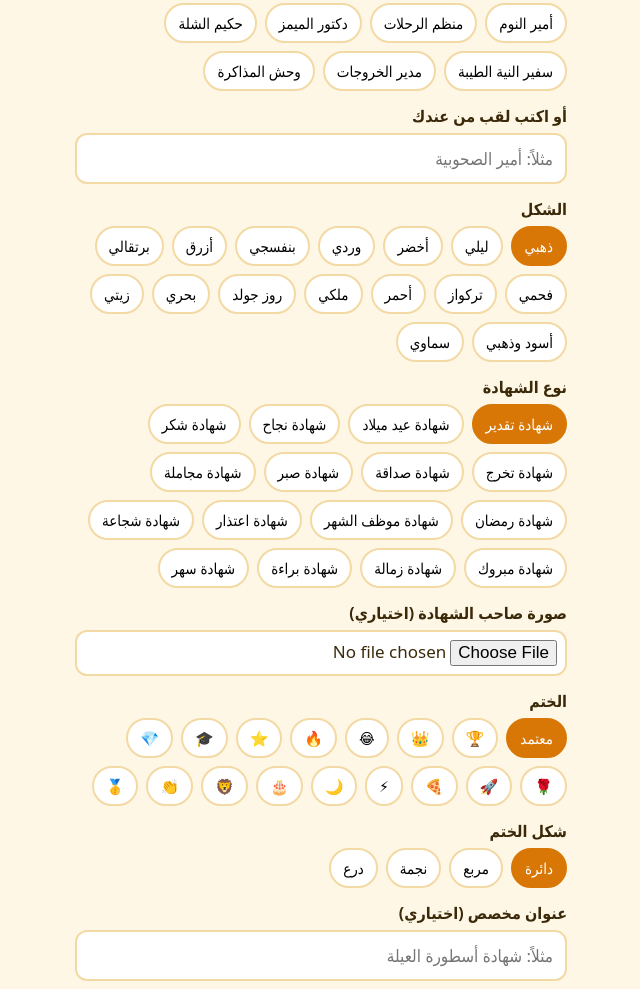
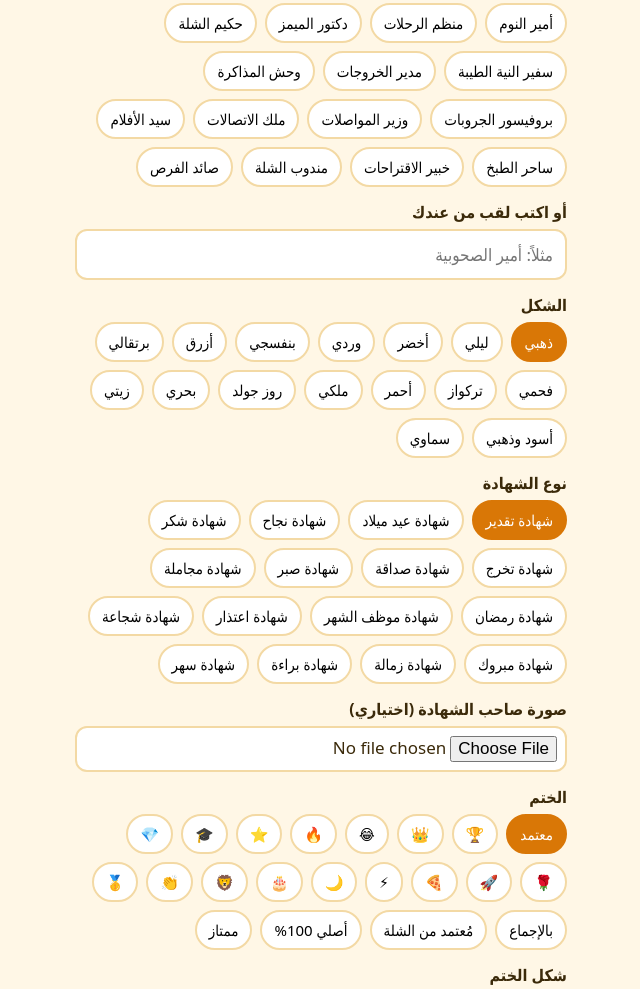
Before and after one commit to mohamedelsayed16399-bit/shahada, a plain HTML site: page index.html in a window 1280 px wide. Shown: the part 849-1838 px from the top of the page, without its empty margins (319-959 px from the left). Drawn offline with Linux system fonts and the light colour scheme.

Commit message:
Update index.html

```diff
--- a/index.html
+++ b/index.html
@@ -135,7 +135,15 @@ var T=[
 ["حكيم الشلة","كل مشكلة عنده حل، إلا مشكلته هو"],
 ["سفير النية الطيبة","بيقول «هاجي» ومعاه ١٠٪ نية"],
 ["مدير الخروجات","كل خروجة لازم تعدي عليه الأول"],
-["وحش المذاكرة","بيذاكر في آخر ليلة وبيطلع الأول"]
+["وحش المذاكرة","بيذاكر في آخر ليلة وبيطلع الأول"],
+["بروفيسور الجروبات","بيعرف مين شاف الرسالة ومين عمل نفسه ما شافهاش"],
+["وزير المواصلات","عارف كل طريق وكل زحمة، وبرضه بيتأخر"],
+["ملك الاتصالات","بيرن ثانية واحدة وبيقفل، وعايزك تتصل"],
+["سيد الأفلام","شاف كل فيلم، وكل مرة بيحرق الأحداث"],
+["ساحر الطبخ","بيعمل أكلة من لا شيء، وبعدها المطبخ يتقلب"],
+["خبير الاقتراحات","كل خروجة عنده اقتراح، ومحدش بيوافق"],
+["مندوب الشلة","هو اللي بيكلم الكل ويرتب كل حاجة"],
+["صائد الفرص","أول واحد يعرف أي عرض وأي خصم"]
 ];
 var TH=[
 {n:"ذهبي",bg1:"#fff7e6",bg2:"#fde8b3",bd:"#b45309",h:"#92400e",sub:"#a16207",txt:"#3b2a0a",acc:"#d97706",ti:"#b45309"},
@@ -160,7 +168,7 @@ var TH=[
 var KD=[["شهادة تقدير","تُمنح بكل فخر وبدون أي مراجعة إلى","وذلك لحصوله على لقب"],["شهادة عيد ميلاد","بمناسبة عيد ميلاده السعيد، تُمنح إلى","وذلك بعد نجاحه في إكمال سنة جديدة بلقب"],["شهادة نجاح","نهنئ من القلب ونمنح بكل فخر إلى","وذلك لنجاحه الباهر وحصوله على لقب"],["شهادة شكر","نتقدم بخالص الشكر والعرفان إلى","وذلك لجهوده الجبارة وحصوله على لقب"],["شهادة تخرج","بعد سنين من السهر والمعاناة، يُهنَّأ","وذلك لتخرجه أخيراً وحصوله على لقب"],["شهادة صداقة","تقديراً لوقفته الجدعة، تُمنح إلى","وذلك لأنه صاحب بجد وحاصل على لقب"],["شهادة صبر","على صبره الجميل علينا، تُمنح إلى","وذلك لتحمله ما لا يُحتمل بلقب"],["شهادة مجاملة","بدون مجاملة (والله)، تُمنح إلى","وذلك لأنه يستحقها فعلاً بلقب"],["شهادة رمضان","بمناسبة الشهر الكريم، تُمنح إلى","وذلك لصيامه وحصوله على لقب"],["شهادة موظف الشهر","لتميزه في الشغل (وفي الشاي)، تُمنح إلى","وذلك لتميزه وحصوله على لقب"],["شهادة اعتذار","نعتذر بكل صدق، ونمنح إلى","وذلك تعويضاً عن موقف بلقب"],["شهادة شجاعة","لشجاعته في وقت الشدة، تُمنح إلى","وذلك لأنه واجه الموقف بلقب"],["شهادة مبروك","ألف مبروك، ونمنح بكل سعادة إلى","وذلك بمناسبة الفرحة بلقب"],["شهادة زمالة","تقديراً للزمالة الجميلة، تُمنح إلى","وذلك لأنه أحسن زميل بلقب"],["شهادة براءة","بعد التحقيق الدقيق، تثبت براءة","وذلك لأنه بريء بلقب"],["شهادة سهر","بعد ليالي السهر الطويلة، تُمنح إلى","وذلك لأنه ما نامش بلقب"]],kd=0,PH=null;
 var FN=[["حديث","system-ui,-apple-system,'Segoe UI',Tahoma,Arial,sans-serif"],["كلاسيك","'Amiri','Traditional Arabic','Times New Roman',Georgia,serif"]],fo=0,BL=[];
 var BS=["كلاسيك","منقّط","مزخرف","ملكي","شرفات"],bs=0,PT=["سادة","نقاط","خطوط","نجوم","دوائر","شبكة"],pt=0;
-var SE=["معتمد","🏆","👑","😂","🔥","⭐","🎓","💎","🌹","🚀","🍕","⚡","🌙","🎂","🦁","👏","🥇"],se=0,SZ=[["بوست",1350],["ستوري",1920]],sz=0;
+var SE=["معتمد","🏆","👑","😂","🔥","⭐","🎓","💎","🌹","🚀","🍕","⚡","🌙","🎂","🦁","👏","🥇","#بالإجماع","#مُعتمد من الشلة","#أصلي 100%","#ممتاز"],se=0,SZ=[["بوست",1350],["ستوري",1920]],sz=0;
 var cv=document.getElementById("cv"),ctx=cv.getContext("2d"),sel=0;
 function $(i){return document.getElementById(i)}
 function toast(t){var e=$("toast");e.textContent=t;e.classList.add("on");setTimeout(function(){e.classList.remove("on")},1800)}
@@ -170,7 +178,7 @@ var tbox=$("themes");
 TH.forEach(function(t,i){var b=document.createElement("button");b.className="chip"+(i===0?" on":"");b.textContent=t.n;b.onclick=function(){th=i;[].forEach.call(tbox.children,function(c,k){c.classList.toggle("on",k===i)});draw()};tbox.appendChild(b)});
 var SH=["دائرة","مربع","نجمة","درع"],sh=0,shb=$("shp");SH.forEach(function(t,i){var b=document.createElement("button");b.className="chip"+(i===0?" on":"");b.textContent=t;b.onclick=function(){sh=i;setOn(shb,i);draw()};shb.appendChild(b)});
 var sbox=$("seals"),zbox=$("sizes");
-SE.forEach(function(t,i){var b=document.createElement("button");b.className="chip"+(i===0?" on":"");b.textContent=t;b.onclick=function(){se=i;[].forEach.call(sbox.children,function(c,k){c.classList.toggle("on",k===i)});draw()};sbox.appendChild(b)});
+SE.forEach(function(t,i){var b=document.createElement("button");b.className="chip"+(i===0?" on":"");b.textContent=t.replace(/^#/,"");b.onclick=function(){se=i;[].forEach.call(sbox.children,function(c,k){c.classList.toggle("on",k===i)});draw()};sbox.appendChild(b)});
 SZ.forEach(function(t,i){var b=document.createElement("button");b.className="chip"+(i===0?" on":"");b.textContent=t[0];b.onclick=function(){sz=i;[].forEach.call(zbox.children,function(c,k){c.classList.toggle("on",k===i)});draw()};zbox.appendChild(b)});
 $("bk").onclick=function(){var ns=$("bulk").value.split(/\n|،|,/).map(function(x){return x.trim()}).filter(Boolean).slice(0,20);if(!ns.length){toast("اكتب أسماء الأول");return}
   var ids=T.map(function(_,i){return i}).sort(function(){return Math.random()-.5}),box=$("bl");box.innerHTML="";BL=[];
@@ -234,7 +242,7 @@ function draw(){try{savePrefs()}catch(e){}
   ctx.fillStyle=C.txt;ctx.font="46px "+F;var ls=wrap(note,W-260),y=ny+390;ls.slice(0,PH?2:3).forEach(function(l){ctx.fillText(l,W/2,y);y+=70});
   function sealPath(r){ctx.beginPath();var cx=W/2,cy=1125;if(sh===1){ctx.rect(cx-r*.9,cy-r*.9,r*1.8,r*1.8)}else if(sh===2){for(var k=0;k<20;k++){var a=-Math.PI/2+k*Math.PI/10,rr=k%2?r*.8:r*1.15;ctx[k?"lineTo":"moveTo"](cx+rr*Math.cos(a),cy+rr*Math.sin(a))}ctx.closePath()}else if(sh===3){ctx.moveTo(cx-r*.85,cy-r*.9);ctx.lineTo(cx+r*.85,cy-r*.9);ctx.lineTo(cx+r*.85,cy+r*.2);ctx.quadraticCurveTo(cx+r*.85,cy+r*.8,cx,cy+r*1.1);ctx.quadraticCurveTo(cx-r*.85,cy+r*.8,cx-r*.85,cy+r*.2);ctx.closePath()}else ctx.arc(cx,cy,r,0,Math.PI*2)}
   ctx.fillStyle=C.acc;sealPath(80);ctx.fill();ctx.strokeStyle="#fff";ctx.lineWidth=6;sealPath(64);ctx.stroke();
-  ctx.fillStyle="#fff";if(se===0){ctx.font="bold 30px "+F;ctx.fillText("معتمد",W/2,1136)}else{ctx.font="72px "+F;ctx.fillText(SE[se],W/2,1150)}
+  ctx.fillStyle="#fff";if(se===0||SE[se][0]==="#"){var stx=se===0?"معتمد":SE[se].slice(1),fz=30;ctx.font="bold "+fz+"px "+F;while(ctx.measureText(stx).width>96&&fz>16){fz-=2;ctx.font="bold "+fz+"px "+F}ctx.fillText(stx,W/2,1136)}else{ctx.font="72px "+F;ctx.fillText(SE[se],W/2,1150)}
   ctx.fillStyle=C.sub;ctx.font="30px "+F;var d=new Date(),dtx=$("dt").value.trim();ctx.textAlign="right";ctx.fillText(dtx?("بتاريخ "+dtx):("بتاريخ "+d.toLocaleDateString("ar-EG")),W-120,1135);ctx.textAlign="left";if(!$("nsr").checked)ctx.fillText("رقم "+serial(name+tt),120,1135);ctx.textAlign="center";
   var sgv=$("sg").value.trim();if(sgv){ctx.fillStyle=C.h;ctx.font="italic bold 40px "+F;var sw=40;while(ctx.measureText(sgv).width>300&&sw>20){sw-=2;ctx.font="italic bold "+sw+"px "+F}ctx.fillText(sgv,250,1060);ctx.strokeStyle=C.sub;ctx.lineWidth=3;ctx.beginPath();ctx.moveTo(110,1075);ctx.lineTo(390,1075);ctx.stroke()}
   if(from){ctx.fillStyle=C.h;ctx.font="44px "+F;ctx.fillText("من: "+from,W/2,1235)}
```
